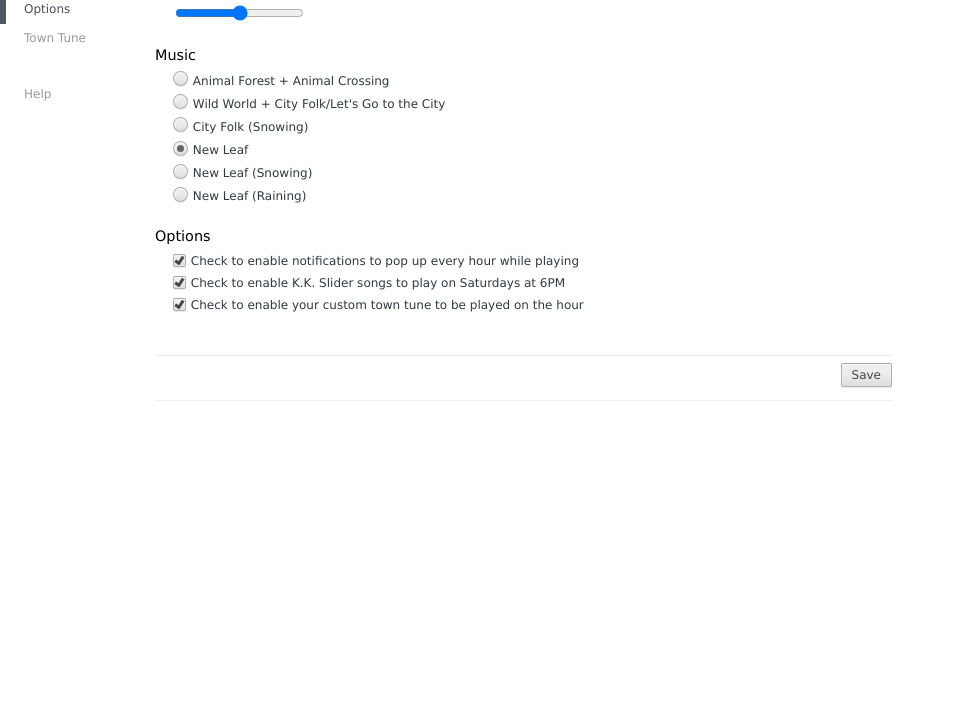
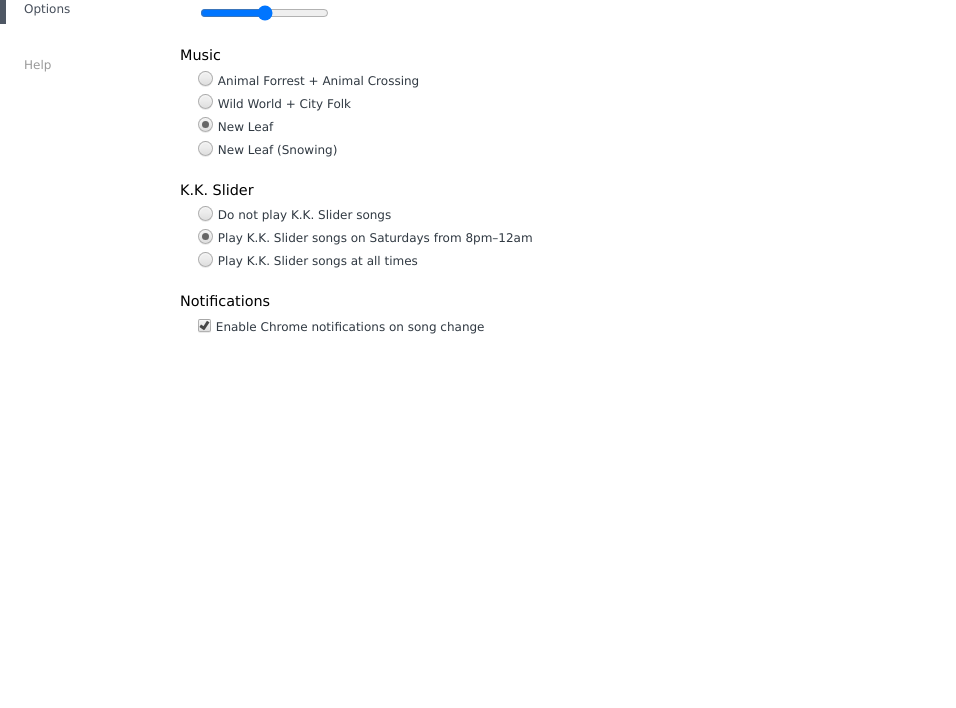
Before and after one commit to animal-crossing-music-extension/ac-music-extension, a browser extension: page options.html in a window 1280 px wide. Shown: the part 92-800 px from the top of the page, without its empty margins (0-956 px from the left). Drawn offline with Linux system fonts and the light colour scheme; no server answers.

Commit message:
Update options.html

```diff
--- a/options.html
+++ b/options.html
@@ -4,11 +4,13 @@
 	<meta charset="utf-8">
 	<title>Animal Crossing Music</title>
 	<link rel="stylesheet" href="chrome-bootstrap.css">
-    <link rel="stylesheet" href="tune_editor.css">
 	<script src="zepto.min.js"></script>
 	<script src="navigation.js"></script>
-    <script src="tune_player.js"></script>
-    <script src="tune_editor.js"></script>
+	<style>
+		.chrome-bootstrap .frame .view {
+			-webkit-margin-start: 180px;
+		}
+	</style>
 </head>
 <body class="chrome-bootstrap">
 	<div class="frame">
@@ -17,9 +19,6 @@
 			<ul class="menu" style="margin-top: 4em;">
 				<li class="selected">
 					<a href="#options">Options</a>
-          </li>
-          <li class="town-tune-link">
-            <a href="#town-tune">Town Tune</a>
 				</li>
 				<li class="help-link">
 					<a href="#help">Help</a>
@@ -46,100 +45,71 @@
 
 					<section>
 						<h3>Music</h3>
-              <div class="checkbox">
+						<div class="radio">
 							<label>
 								<input id="animal-forrest" name="music-choice" type="radio">
-                  <span>Animal Forest + Animal Crossing</span>
+								<span>Animal Forrest + Animal Crossing</span>
 							</label>
 						</div>
-              <div class="checkbox">
+						<div class="radio">
 							<label>
 								<input id="wild-world" name="music-choice" type="radio">
-                  <span>Wild World + City Folk/Let's Go to the City</span>
+								<span>Wild World + City Folk</span>
 							</label>
 						</div>
-			  <div class="checkbox">
-                <label>
-                  <input id="city-folk-snowing" name="music-choice" type="radio">
-                  <span>City Folk (Snowing)</span>
-                </label>
-              </div>
-              <div class="checkbox">
+						<div class="radio">
 							<label>
 								<input id="new-leaf" name="music-choice" type="radio">
 								<span>New Leaf</span>
 							</label>
 						</div>
-              <div class="checkbox">
+						<!--<div class="checkbox">
+							<label>
+								<input id="new-leaf-raining" name="music-choice" type="radio">
+								<span>New Leaf (Raining)</span>
+							</label>
+						</div>-->
+						<div class="radio">
 							<label>
 								<input id="new-leaf-snowing" name="music-choice" type="radio">
 								<span>New Leaf (Snowing)</span>
 							</label>
 						</div>
-              <div class="checkbox">
+
+					</section>
+
+					<section>
+						<h3>K.K. Slider</h3>
+						<div class="radio">
 							<label>
-                  <input id="new-leaf-raining" name="music-choice" type="radio">
-                  <span>New Leaf (Raining)</span>
+								<input id="no-kk" name="enable-kk" type="radio">
+								<span>Do not play K.K. Slider songs</span>
+							</label>
+						</div>
+						<div class="radio">
+							<label>
+								<input id="enable-kk" name="enable-kk" type="radio">
+								<span>Play K.K. Slider songs on Saturdays from 8pm&ndash;12am</span>
+							</label>
+						</div>
+						<div class="radio">
+							<label>
+								<input id="always-kk" name="enable-kk" type="radio">
+								<span>Play K.K. Slider songs at all times</span>
 							</label>
 						</div>
 					</section>
 
 					<section>
-              <h3>Options</h3>
+						<h3>Notifications</h3>
 						<div class="checkbox">
 							<label>
 								<input id="enable-notifications" type="checkbox">
-                  <span>Check to enable notifications to pop up every hour while playing</span>
-                </label>
-              </div>
-              <div class="checkbox">
-                <label>
-                  <input id="enable-kk" type="checkbox">
-                  <span>Check to enable K.K. Slider songs to play on Saturdays at 6PM</span>
-                </label>
-              </div>
-              <div class="checkbox">
-                <label>
-                  <input id="enable-town-tune" type="checkbox">
-                  <span>Check to enable your custom town tune to be played on the hour</span>
+								<span>Enable Chrome notifications on song change</span>
 							</label>
 						</div>
 					</section>
 
-            <header>
-              <h1 style="padding: 0; margin: 0;"></h1>
-              <div class="controls">
-                <div class="spacer"></div>
-                <button id="save">Save</button>
-              </div>
-            </header>
-          </div>
-        </div>
-
-        <div id="town-tune">
-          <header>
-            <h1>Custom Town Tune</h1>
-          </header>
-
-          <div class="content">
-            <section>
-              <p>compose a tune to be played every hour on the hour</p>
-              <div class="pitch-template hidden">
-                <input class="pitch-name" type="text" maxlength="2" size="2">
-                <input class="pitch-slider" type="range" min="0" max="14" step="1" orient="vertical">
-              </div>
-              <div class="staff staff1"></div>
-              <div class="staff staff2"></div>
-            </section>
-
-            <header>
-              <h1 style="padding: 0; margin: 0;"></h1>
-              <div class="controls">
-                <button class="play-tune">Play!</button>
-                <div class="spacer"></div>
-                <button class="save-tune">Save</button>
-              </div>
-            </header>
 				</div>
 			</div>
 
@@ -162,22 +132,16 @@
 						<button id="report-an-issue">Report an issue</button>
 					</div>
 
-            <div id="version-container">
-              <p>Version: Check "Manage Extensions" Page</p>
-              <p><a href="https://github.com/JdotCarver/Animal-Crossing-Music-Extension#progress">Changelog</a></p>
-              <p></p>
-              <p>PLEASE NOTE THAT FOR SETTINGS TO TAKE EFFECT YOU NEED TO HIT SAVE AND CLICK TWICE ON THE EXTENSION ICON.</p>
-            </div>
+					<div id="version-container">Version 2.8</div>
 
 					<div id="product-container">
 						<p>Animal Crossing Music</p>
-              <p>Actual Developer: Jack Carver</p>
-              <p>Extension originally created and maintained by Andrex from <a href="http://www.neogaf.com/forum/index.php">NeoGAF</a>.</p>
+						<p>Extension created and maintained by Andrex from <a href="http://www.neogaf.com/forum/index.php">NeoGAF</a>.</p>
+						<p>Extension improved by <a href="http://www.neogaf.com/forum/member.php?u=142800">blazescorch2</a>.</p>
 						<p>Idea for extension taken from <a href="http://tane.us/ac/">tane.us</a>.</p>
 						<p>This option page uses <a href="https://github.com/roykolak/chrome-bootstrap">Chrome Bootstrap</a> by Roy Kolak under the MIT License.</p>
 					</div>
 				</div>
-
 			</div>
 		</div>
 	</div>
```
Lines whose indentation alone changed are shown as unchanged.
